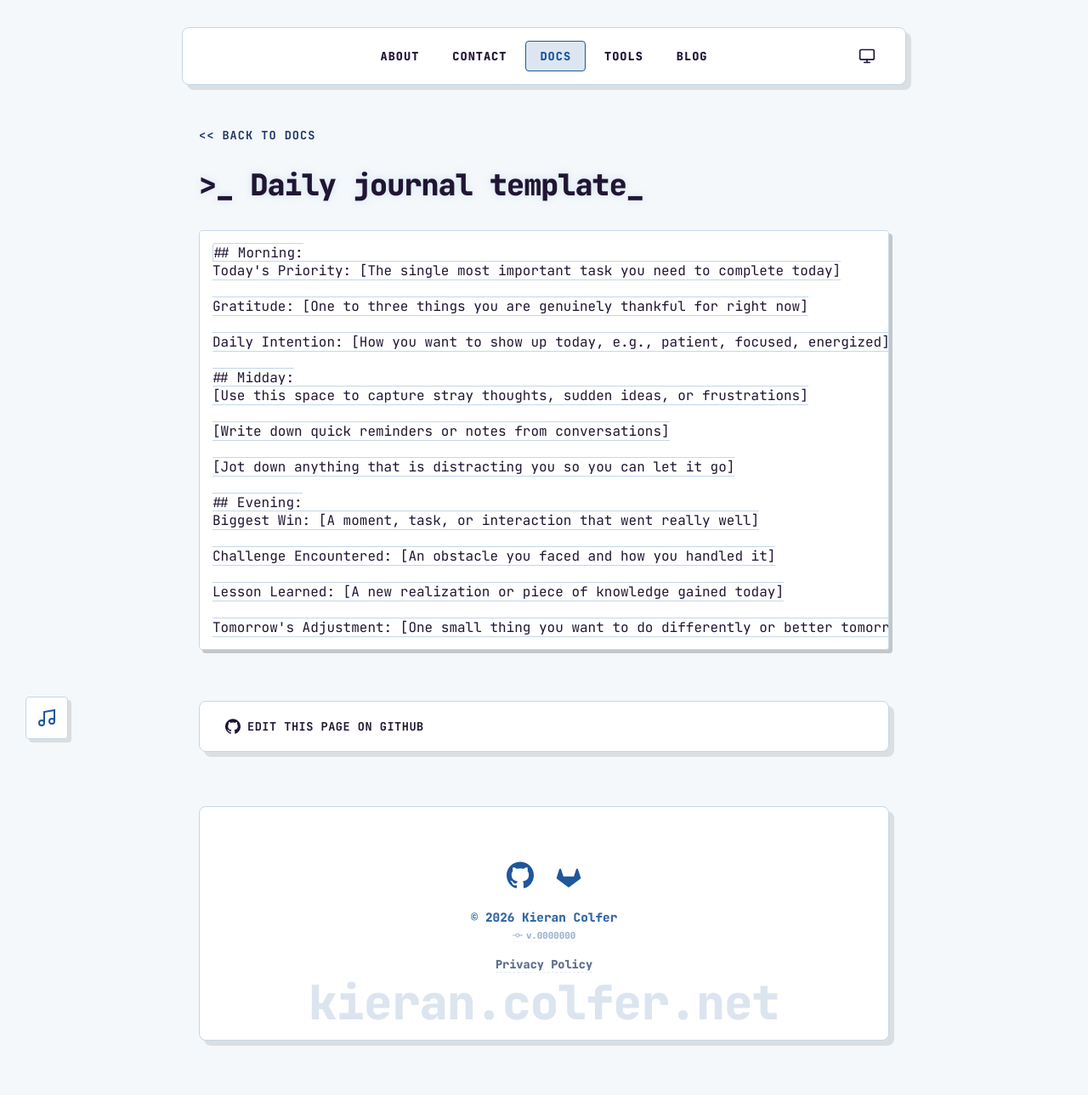
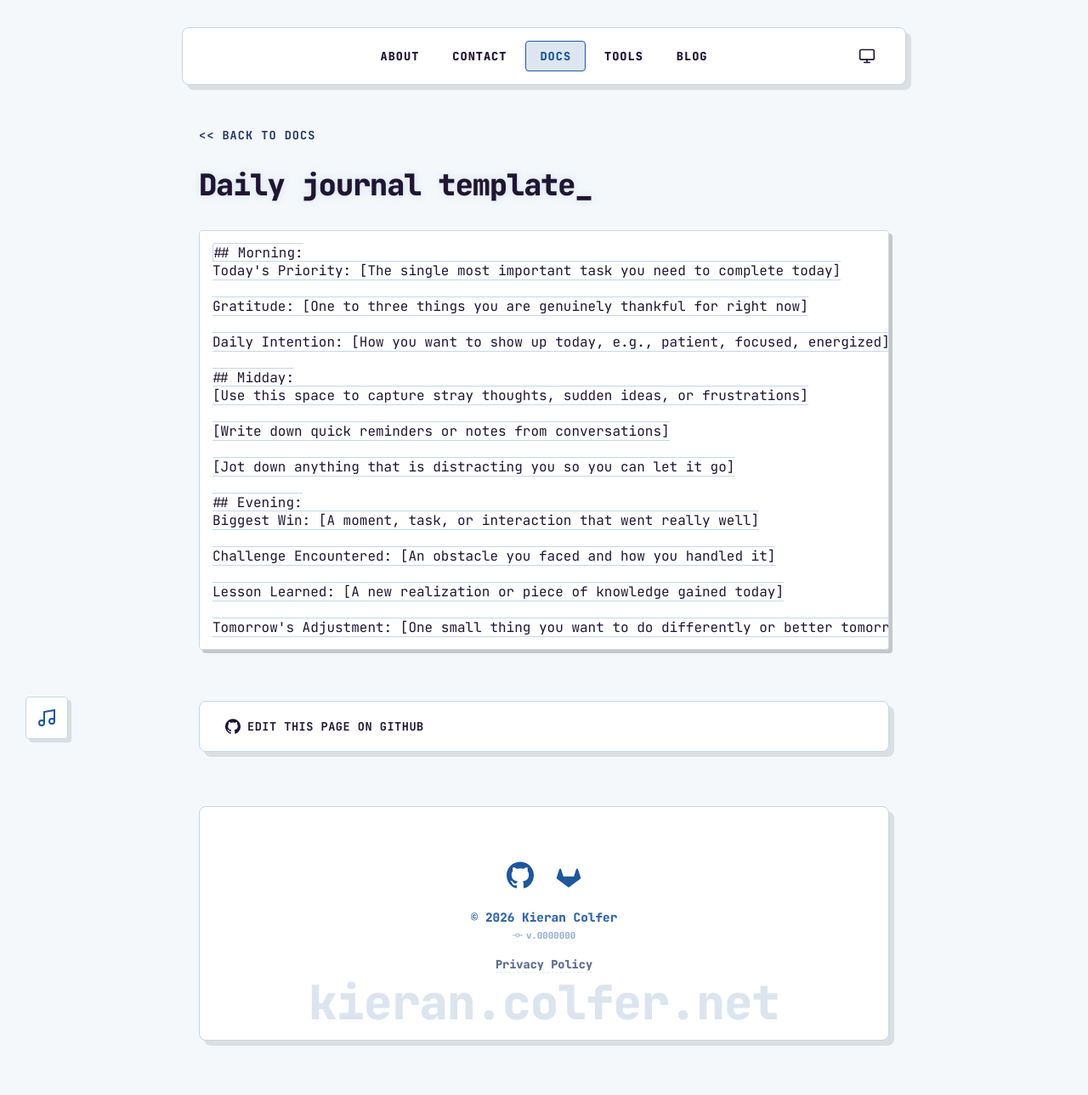
Before and after one commit to PASSK3YS/PASSK3YS.github.io, a Jekyll site: the page built from _docs/daily-journal-template.md, in a window 1280 px wide. Shown: the whole page at 85% size. Built offline with Jekyll 4.4.1, drawn with Linux system fonts in a browser that asks for light colours.

Commit message:
chore: remove characters from docs titles

```diff
--- a/_layouts/doc.html
+++ b/_layouts/doc.html
@@ -120,7 +120,7 @@ layout: default
     </p>
 
     <header class="post-header">
-      <h1 class="post-title doc-h1">>_ {{ page.title }}<span style="color: var(--accent-cyan); animation: blink-cursor 1s step-end infinite;">_</span></h1>
+      <h1 class="post-title doc-h1">{{ page.title }}<span style="color: var(--accent-cyan); animation: blink-cursor 1s step-end infinite;">_</span></h1>
     </header>
 
     <div class="post-content" style="margin-top: 30px;">
```
